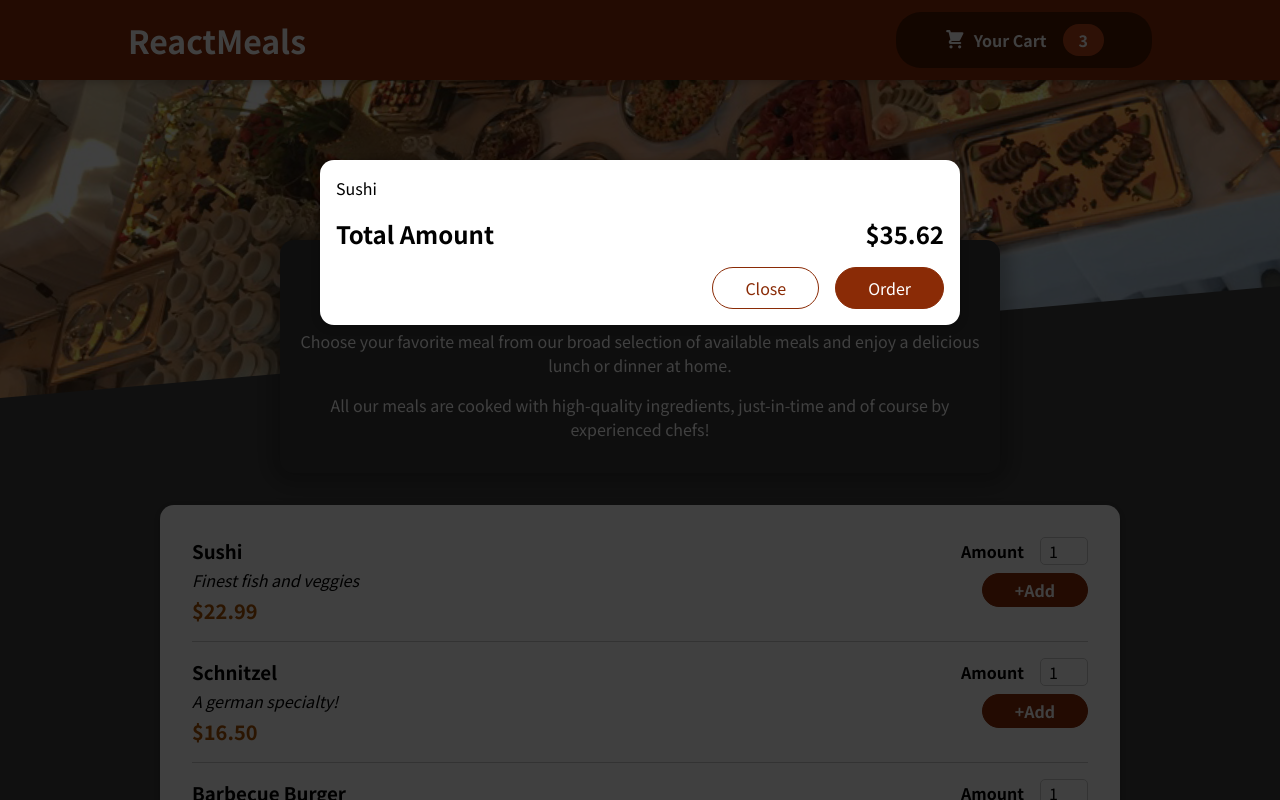
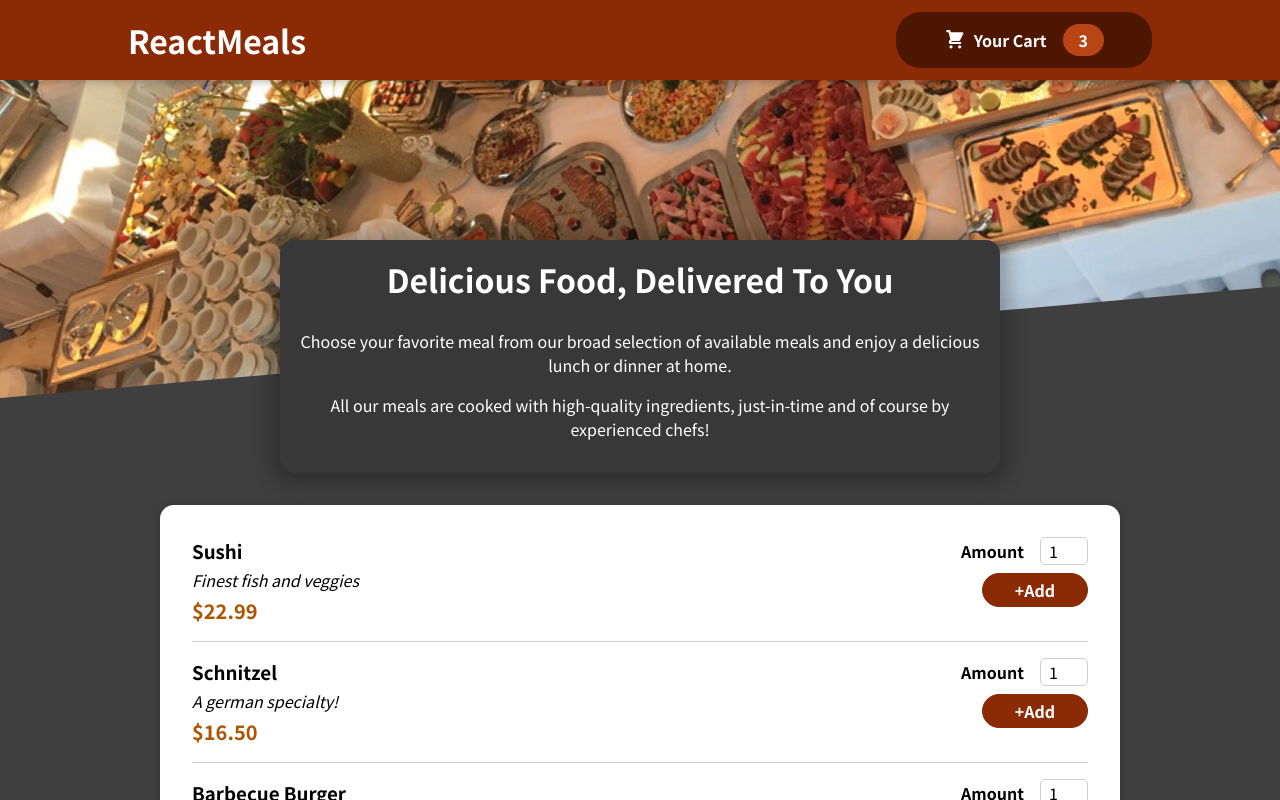
Before and after one commit to VarunK2801/restaurant_assignments, a React (Create React App) app: page / in a window 1280 px wide. Shown: the top 800 px of the page. Built offline with nearby package versions, Linux system fonts and the light colour scheme.

Commit message:
task 6Restaurant

```diff
--- a/src/App.js
+++ b/src/App.js
@@ -1,14 +1,24 @@
-import { Fragment } from 'react';
+import { Fragment, useState } from 'react';
 
 import Header from './components/Layout/Header';
 import Meals from './components/Meals/Meals';
 import Cart from './components/Cart/Cart';
 
 function App() {
+  const [cartIsShown, setCartIsShown] = useState(false);
+
+  const showCartHandler =()=>{
+    setCartIsShown(true);
+  }
+
+  const hideCartHandler = () =>{
+    setCartIsShown(false);
+  }
+
   return (
     <Fragment>
-      <Cart />
-      <Header />
+      {cartIsShown && <Cart onClose={hideCartHandler} />}
+      <Header onShowCart = {showCartHandler} />
       <main>
         <Meals />
       </main>
--- a/src/components/Cart/Cart.js
+++ b/src/components/Cart/Cart.js
@@ -1,10 +1,10 @@
-import classes from './Cart.module.css';
-import Modal from '../UI/Modal';
+import classes from "./Cart.module.css";
+import Modal from "../UI/Modal";
 
 const Cart = (props) => {
   const cartItem = (
-    <ul className={classes['cart-items']}>
-      {[{id:'c1', name:"Sushi", amount:2 ,price:12.99 }].map((item)=>(
+    <ul className={classes["cart-items"]}>
+      {[{ id: "c1", name: "Sushi", amount: 2, price: 12.99 }].map((item) => (
         <li>{item.name}</li>
       ))}
     </ul>
@@ -12,14 +12,16 @@
 
   return (
     <>
-      <Modal>
+      <Modal onClose = {props.onClose}>
         {cartItem}
         <div className={classes.total}>
           <span>Total Amount</span>
           <span>$35.62</span>
         </div>
         <div className={classes.actions}>
-          <button className={classes['button--alt']}>Close</button>
+          <button className={classes["button--alt"]} onClick={props.onClose}>
+            Close
+          </button>
           <button className={classes.button}>Order</button>
         </div>
       </Modal>
--- a/src/components/Layout/Header.js
+++ b/src/components/Layout/Header.js
@@ -8,7 +8,7 @@
     <Fragment>
       <header className={classes.header}>
         <h1>ReactMeals</h1>
-        <HeaderCartButton />
+        <HeaderCartButton onClick = {props.onShowCart}/>
       </header>
       <div className={classes['main-image']}>
         <img src={mealsImage} alt='A table full of delicious food!' />
--- a/src/components/Layout/HeaderCartButton.js
+++ b/src/components/Layout/HeaderCartButton.js
@@ -3,7 +3,7 @@
 
 const HeaderCartButton = (props) => {
   return (
-    <button className={classes.button}>
+    <button className={classes.button} onClick={props.onClick}>
       <span className={classes.icon}>
         <CartIcon />
       </span>
--- a/src/components/UI/Modal.js
+++ b/src/components/UI/Modal.js
@@ -2,7 +2,7 @@
 import ReactDOM from 'react-dom';
 
 const Backdrop = (props) => {
-  return <div className={classes.backdrop} />;
+  return <div className={classes.backdrop} onClick={props.onClose} />;
 };
 
 const ModalOverlay = (props) => {
@@ -18,7 +18,7 @@
 const Modal = (props) => {
   return (
     <>
-      {ReactDOM.createPortal(<Backdrop />, portalElement)}
+      {ReactDOM.createPortal(<Backdrop  onClose = {props.onClose}/>, portalElement)}
       {ReactDOM.createPortal(
         <ModalOverlay>{props.children}</ModalOverlay>,
         portalElement
```
